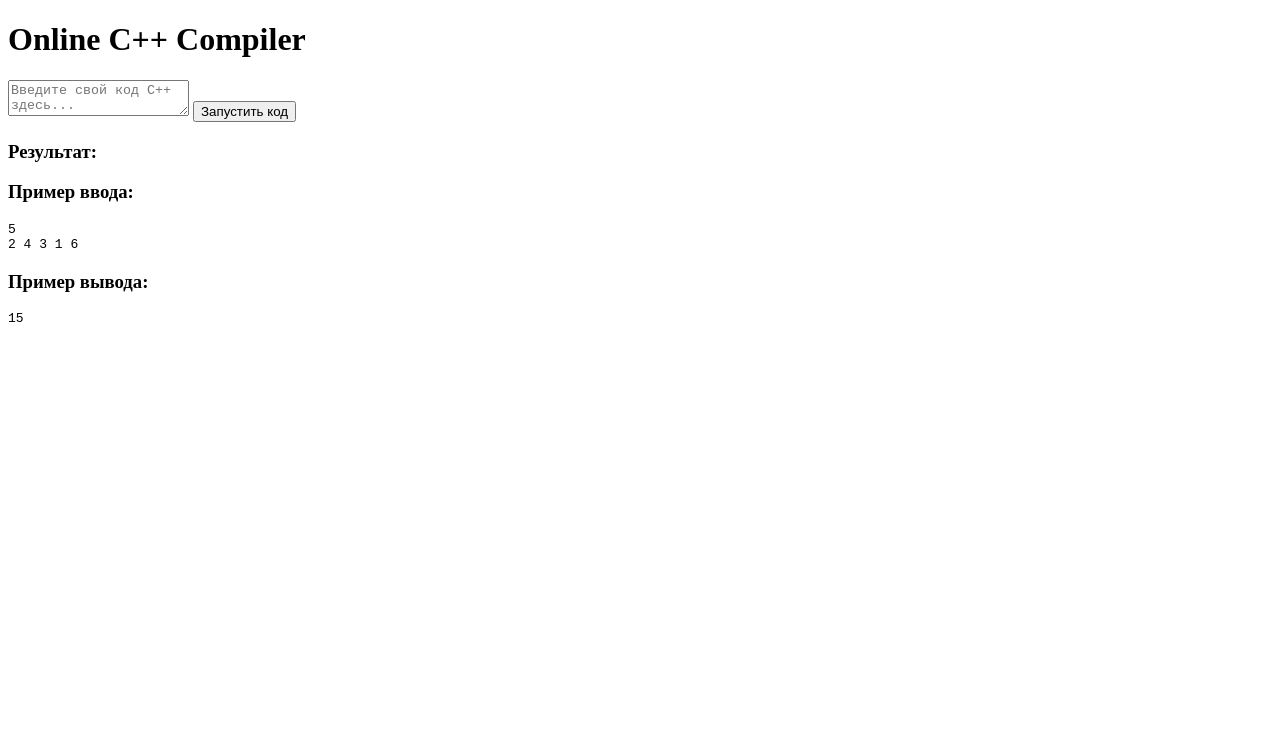
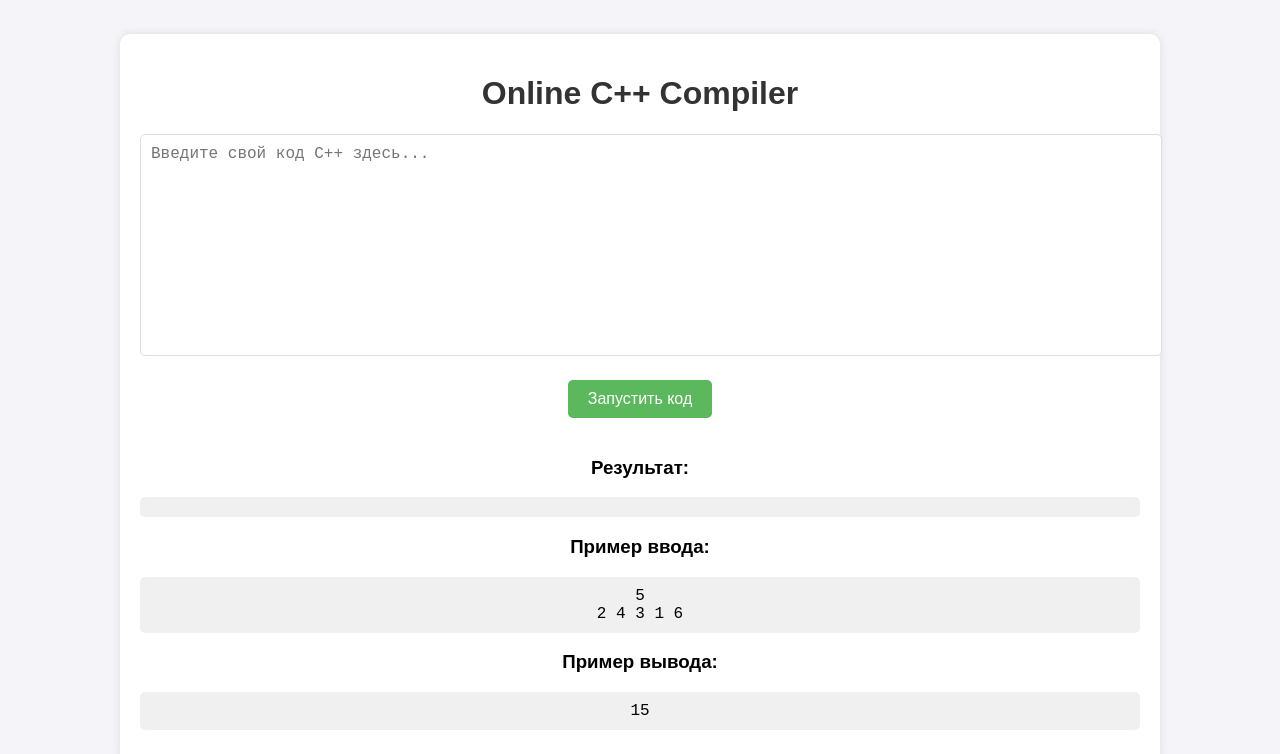
Before and after one commit to Adilet613/VortexCC, a plain HTML site: page index.html in a window 1280 px wide. Drawn offline with Linux system fonts and the light colour scheme.

Commit message:
Update index.html

```diff
--- a/index.html
+++ b/index.html
@@ -4,7 +4,7 @@
     <meta charset="UTF-8">
     <meta name="viewport" content="width=device-width, initial-scale=1.0">
     <title>C++ Compiler</title>
-    <link rel="stylesheet" href="styles.css">  <!-- Подключаем стили -->
+    <link rel="stylesheet" href="style.css">  <!-- Подключаем стили -->
 </head>
 <body>
     <div class="container">
```
